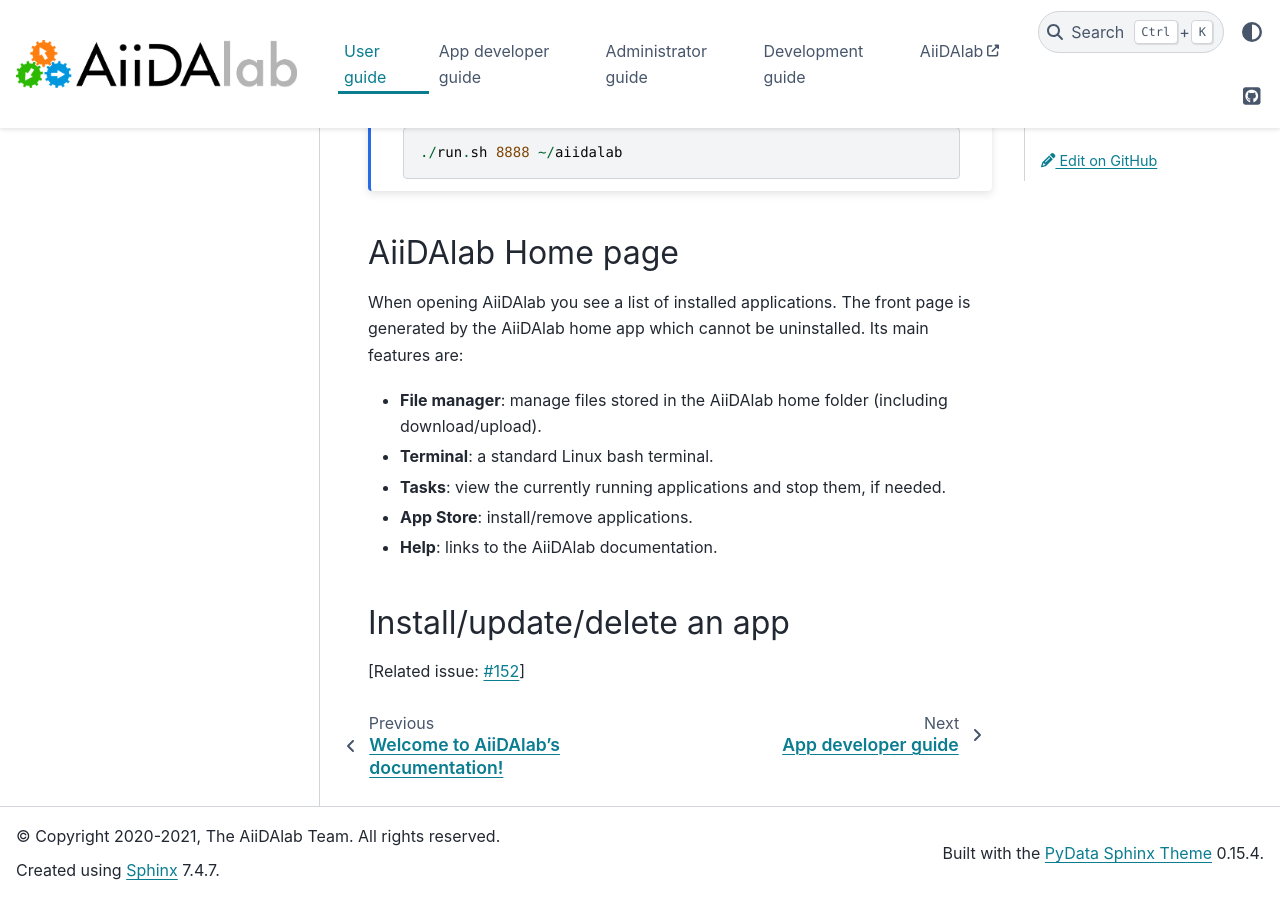
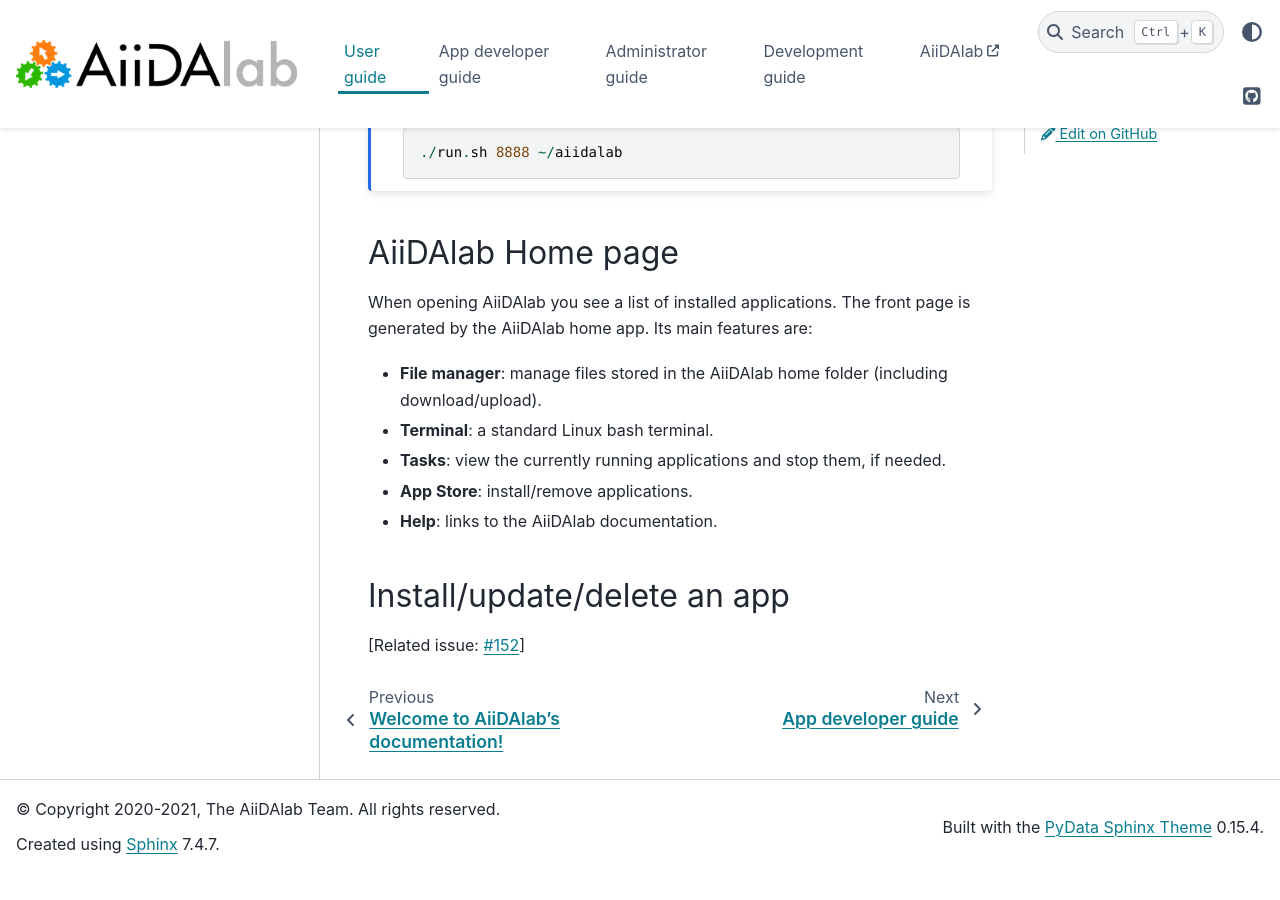
Before and after one commit to aiidalab/aiidalab, a Sphinx documentation site: the page built from docs/source/usage/index.rst, in a window 1280 px wide and 900 px high, scrolled down 1724 px. Built offline with Sphinx 7.4.7 and the PyData theme 0.15.4, drawn with Linux system fonts in a browser that asks for light colours; pages that are not in the unit, such as notebooks, are missing from menus; after the commit the page ends 2597 px from its top, so only the background shows below that; some of the changed text lies outside the part shown.

Commit message:
Update index.rst

```diff
--- a/docs/source/usage/index.rst
+++ b/docs/source/usage/index.rst
@@ -69,7 +69,7 @@ AiiDAlab Home page
 ******************
 
 When opening AiiDAlab you see a list of installed applications.
-The front page is generated by the AiiDAlab home app which cannot be uninstalled.
+The front page is generated by the AiiDAlab home app.
 Its main features are:
 
 - **File manager**: manage files stored in the AiiDAlab home folder (including download/upload).
```
Also changed, not shown: other parts of docs/source/usage/index.rst (+1 -1 lines).
